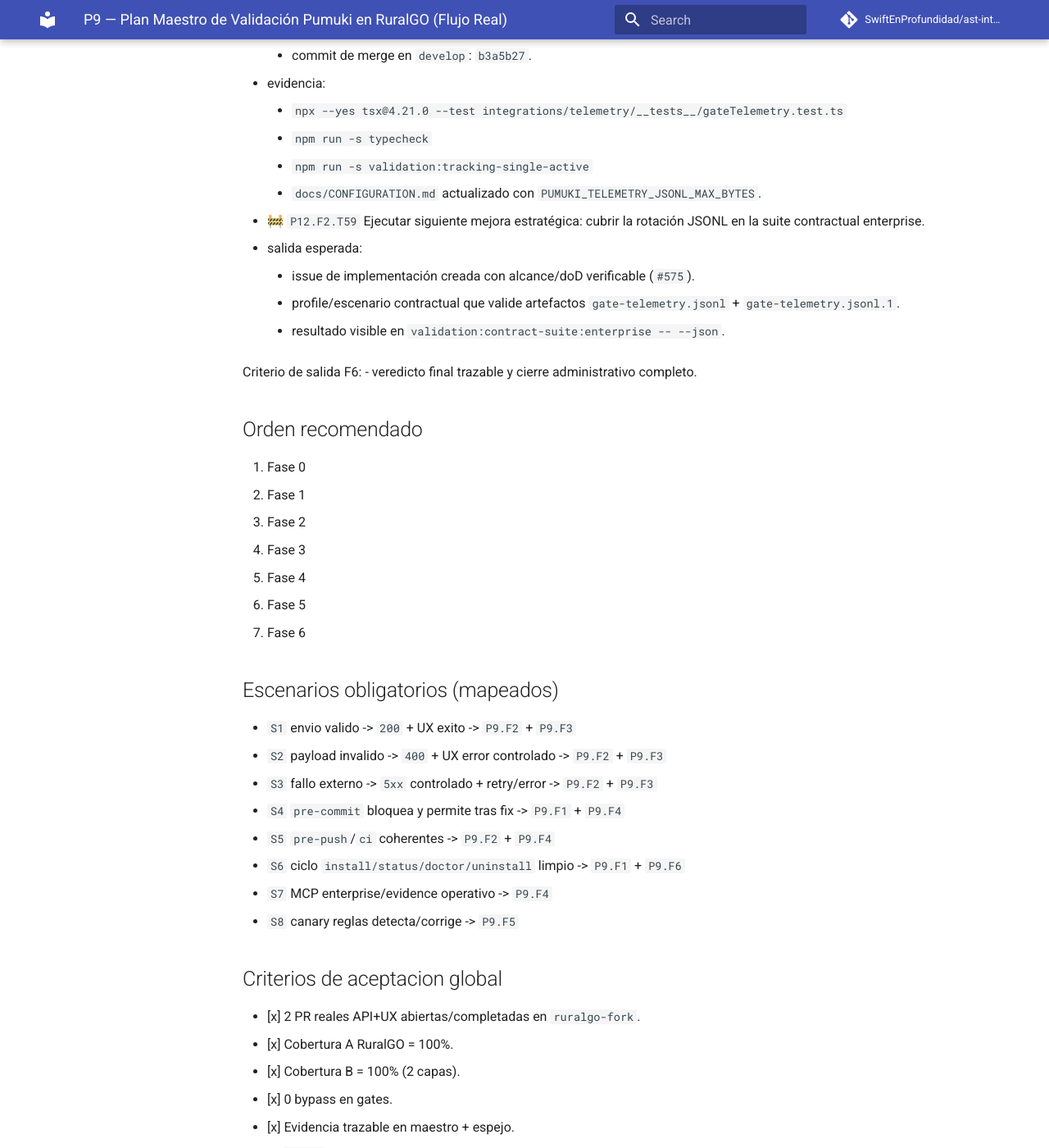
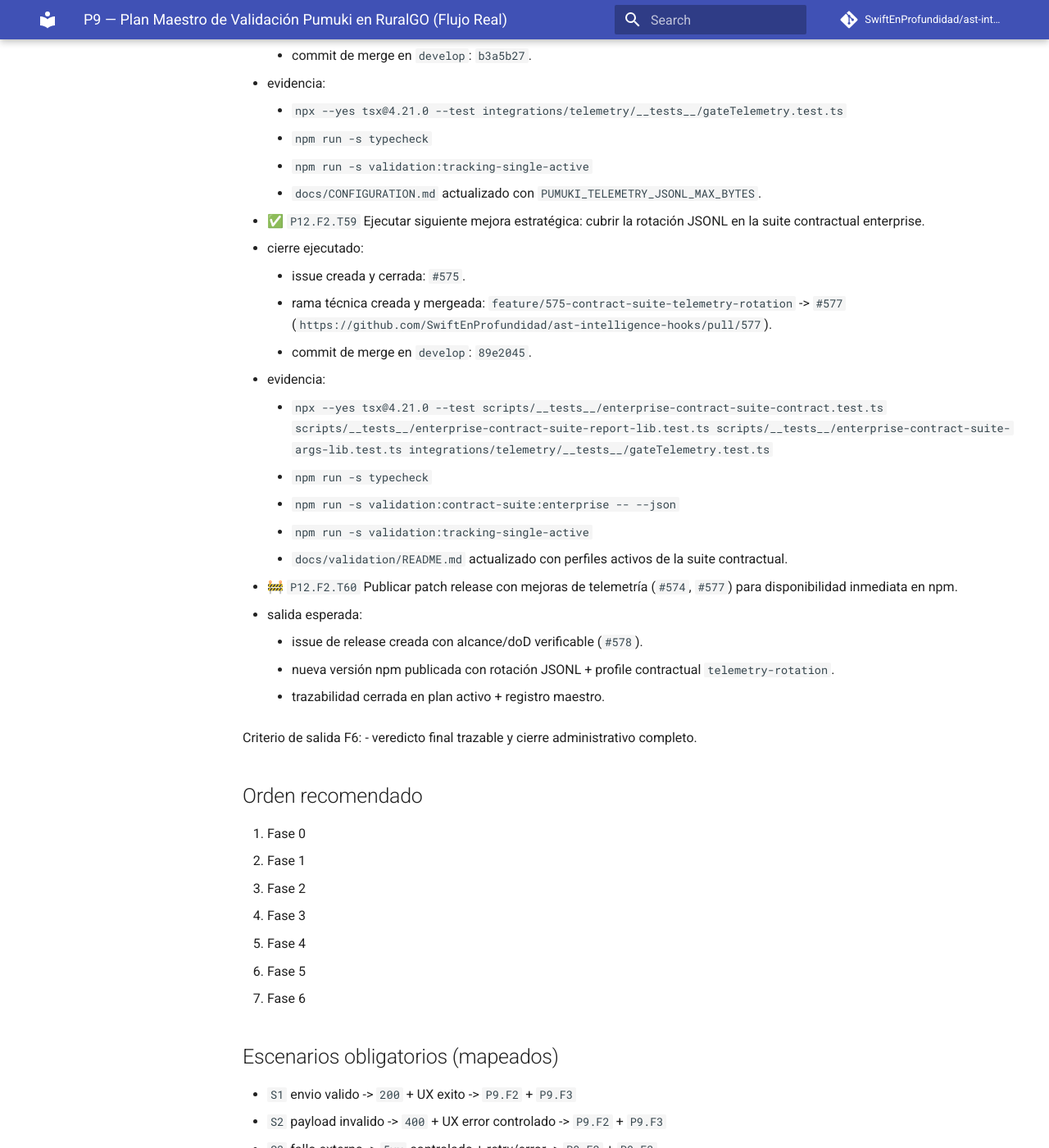
Before and after one commit to SwiftEnProfundidad/ast-intelligence-hooks, an MkDocs documentation site: the page built from docs/seguimiento-completo-validacion-ruralgo-03-03-2026.md, in a window 1280 px wide and 1400 px high, scrolled down 65513 px. Shown: the whole window at 82% size. Built offline with MkDocs 1.6.1 and Material for MkDocs 9.7.7, drawn with Linux system fonts in a browser that asks for light colours; comment, search, counter and statistics services are not loaded.

Commit message:
docs(tracking): close t59 and activate t60

```diff
--- a/docs/seguimiento-completo-validacion-ruralgo-03-03-2026.md
+++ b/docs/seguimiento-completo-validacion-ruralgo-03-03-2026.md
@@ -1826,11 +1826,23 @@ Criterio de salida F5:
     - `npm run -s validation:tracking-single-active`
     - `docs/CONFIGURATION.md` actualizado con `PUMUKI_TELEMETRY_JSONL_MAX_BYTES`.
 
-- 🚧 `P12.F2.T59` Ejecutar siguiente mejora estratégica: cubrir la rotación JSONL en la suite contractual enterprise.
+- ✅ `P12.F2.T59` Ejecutar siguiente mejora estratégica: cubrir la rotación JSONL en la suite contractual enterprise.
+  - cierre ejecutado:
+    - issue creada y cerrada: `#575`.
+    - rama técnica creada y mergeada: `feature/575-contract-suite-telemetry-rotation` -> `#577` (`https://github.com/SwiftEnProfundidad/ast-intelligence-hooks/pull/577`).
+    - commit de merge en `develop`: `89e2045`.
+  - evidencia:
+    - `npx --yes tsx@4.21.0 --test scripts/__tests__/enterprise-contract-suite-contract.test.ts scripts/__tests__/enterprise-contract-suite-report-lib.test.ts scripts/__tests__/enterprise-contract-suite-args-lib.test.ts integrations/telemetry/__tests__/gateTelemetry.test.ts`
+    - `npm run -s typecheck`
+    - `npm run -s validation:contract-suite:enterprise -- --json`
+    - `npm run -s validation:tracking-single-active`
+    - `docs/validation/README.md` actualizado con perfiles activos de la suite contractual.
+
+- 🚧 `P12.F2.T60` Publicar patch release con mejoras de telemetría (`#574`, `#577`) para disponibilidad inmediata en npm.
   - salida esperada:
-    - issue de implementación creada con alcance/doD verificable (`#575`).
-    - profile/escenario contractual que valide artefactos `gate-telemetry.jsonl` + `gate-telemetry.jsonl.1`.
-    - resultado visible en `validation:contract-suite:enterprise -- --json`.
+    - issue de release creada con alcance/doD verificable (`#578`).
+    - nueva versión npm publicada con rotación JSONL + profile contractual `telemetry-rotation`.
+    - trazabilidad cerrada en plan activo + registro maestro.
 
 Criterio de salida F6:
 - veredicto final trazable y cierre administrativo completo.
```
Also changed, not shown: docs/registro-maestro-de-seguimiento.md (+1 -1 lines).
